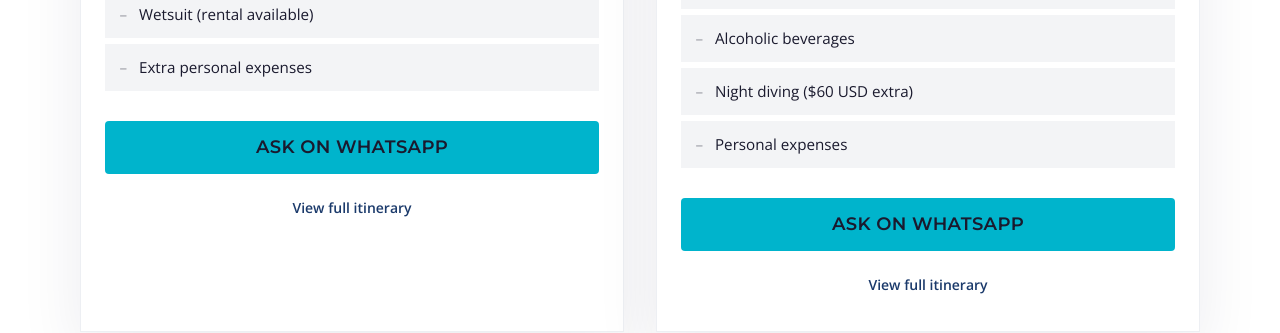
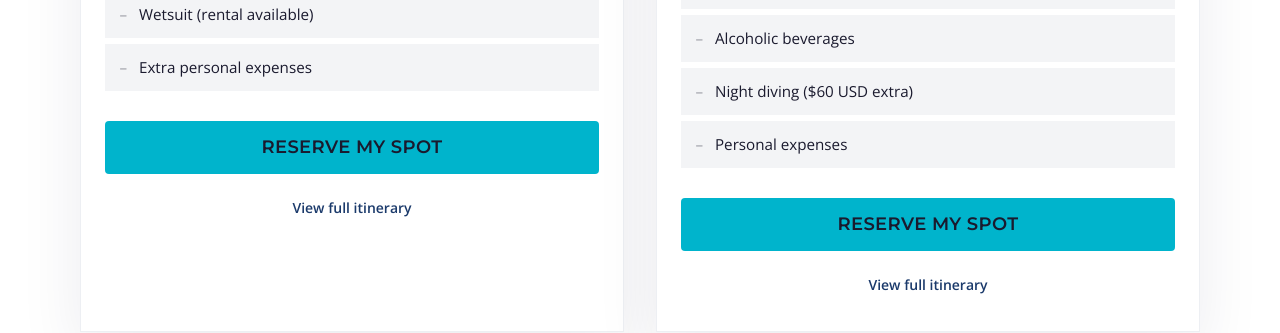
Before and after one commit to ExcelsiorBIE/mcdiver, a Next.js app: page /en in a window 1280 px wide. Shown: the part 2560-2893 px from the top of the page. Built offline with nearby package versions, Linux system fonts and the light colour scheme.

Commit message:
copy: CTA label Reservar mi lugar (still WhatsApp)

```diff
--- a/components/ReserveButton.tsx
+++ b/components/ReserveButton.tsx
@@ -1,4 +1,5 @@
 import { site, defaultWhatsappMessage, tripWhatsappMessage } from "@/content/site";
+import { t } from "@/content/home";
 import type { Locale } from "@/lib/i18n";
 import type { Trip } from "@/content/trips";
 
@@ -22,7 +23,7 @@ export function ReserveButton({
     : site.whatsapp.waLink(defaultWhatsappMessage, locale);
   return (
     <a href={href} className={className ?? "btn-primary"} target="_blank" rel="noopener noreferrer">
-      {locale === "es" ? "Consultar por WhatsApp" : "Ask on WhatsApp"}
+      {t(locale).reserve}
     </a>
   );
 }
--- a/components/TripCard.tsx
+++ b/components/TripCard.tsx
@@ -86,7 +86,7 @@ export function TripCard({ trip, locale }: { trip: Trip; locale: Locale }) {
           <p className="btn-primary mt-6 w-full cursor-not-allowed opacity-60">{seats}</p>
         ) : (
           <a href={wa} className="btn-primary mt-6 w-full" target="_blank" rel="noopener noreferrer">
-            {locale === "es" ? "Consultar por WhatsApp" : "Ask on WhatsApp"}
+            {copy.reserve}
           </a>
         )}
         <button
```
